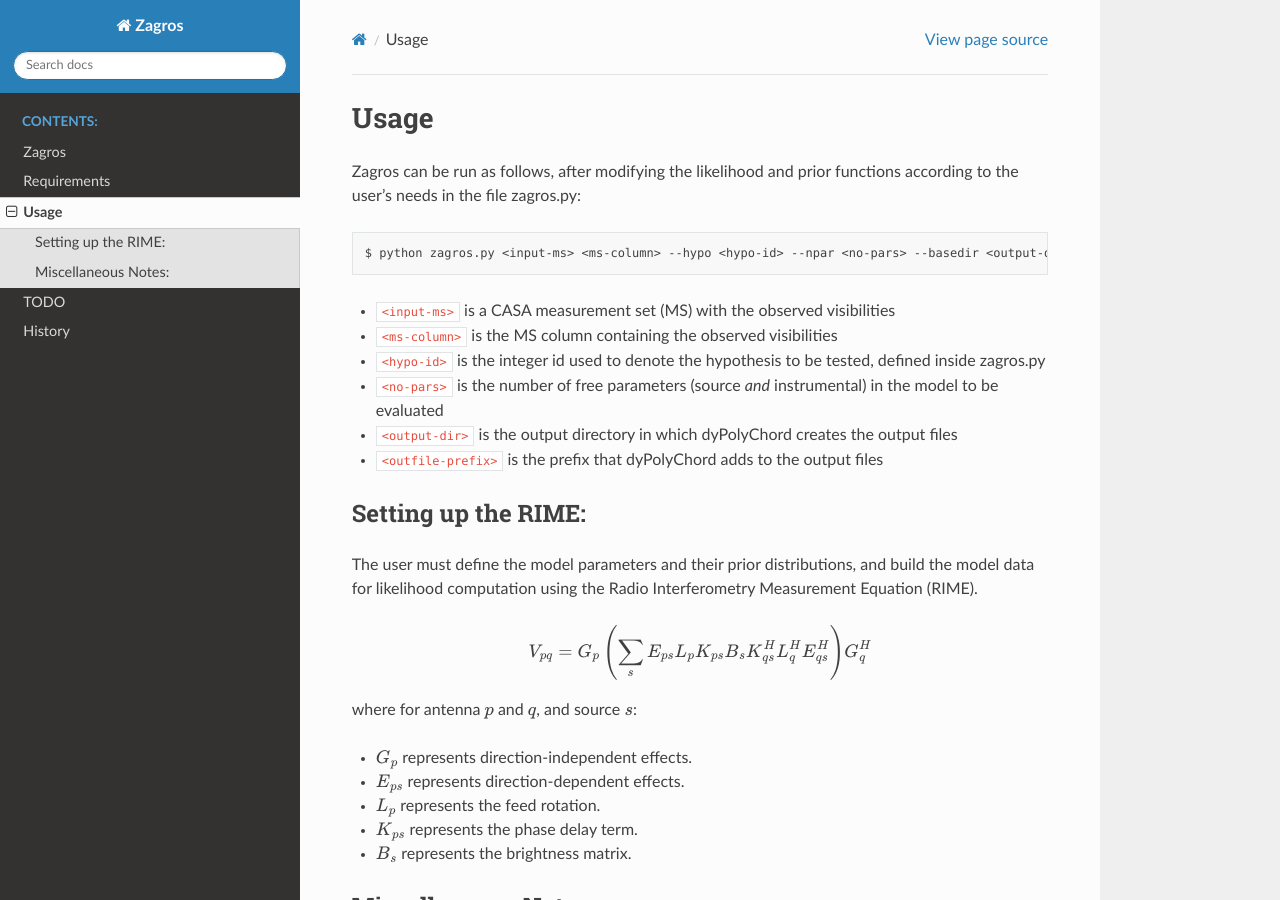
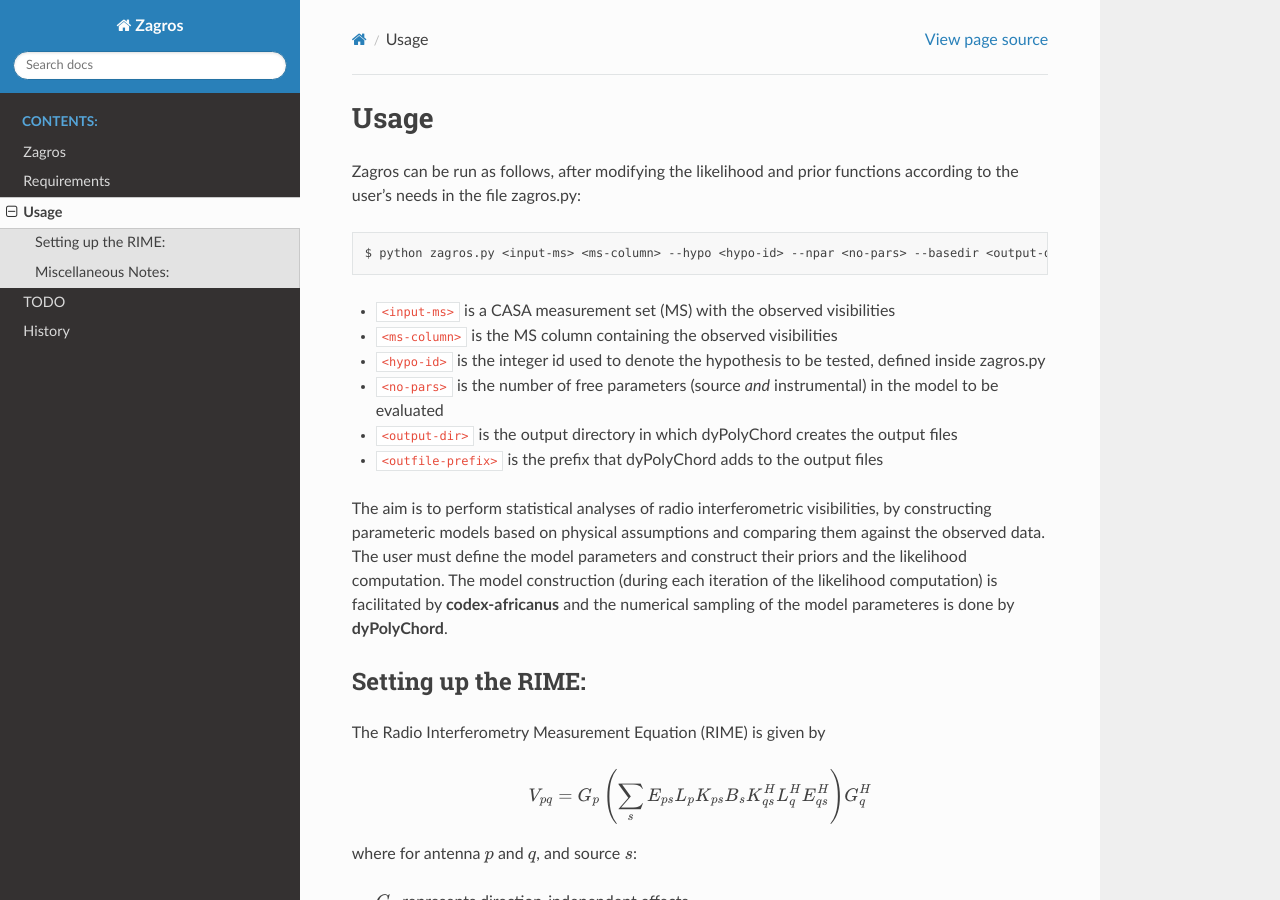
Before and after one commit to iniyannatarajan/zagros, a Sphinx documentation site: the page built from docs/source/usage.rst, in a window 1280 px wide and 900 px high. Built offline with Sphinx 7.4.7 and the Read the Docs theme 2.0.0, drawn with Linux system fonts in a browser that asks for light colours.

Commit message:
Update usage doc

```diff
--- a/docs/source/usage.rst
+++ b/docs/source/usage.rst
@@ -13,10 +13,14 @@ Zagros can be run as follows, after modifying the likelihood and prior functions
 * ``<output-dir>`` is the output directory in which dyPolyChord creates the output files
 * ``<outfile-prefix>`` is the prefix that dyPolyChord adds to the output files
 
+The aim is to perform statistical analyses of radio interferometric visibilities, by constructing parameteric models based on physical assumptions and comparing them against the observed data.
+The user must define the model parameters and construct their priors and the likelihood computation.
+The model construction (during each iteration of the likelihood computation) is facilitated by **codex-africanus** and the numerical sampling of the model parameteres is done by **dyPolyChord**.
+
 Setting up the RIME:
 --------------------
 
-The user must define the model parameters and their prior distributions, and build the model data for likelihood computation using the Radio Interferometry Measurement Equation (RIME).
+The Radio Interferometry Measurement Equation (RIME) is given by
 
 .. math::
 
```
